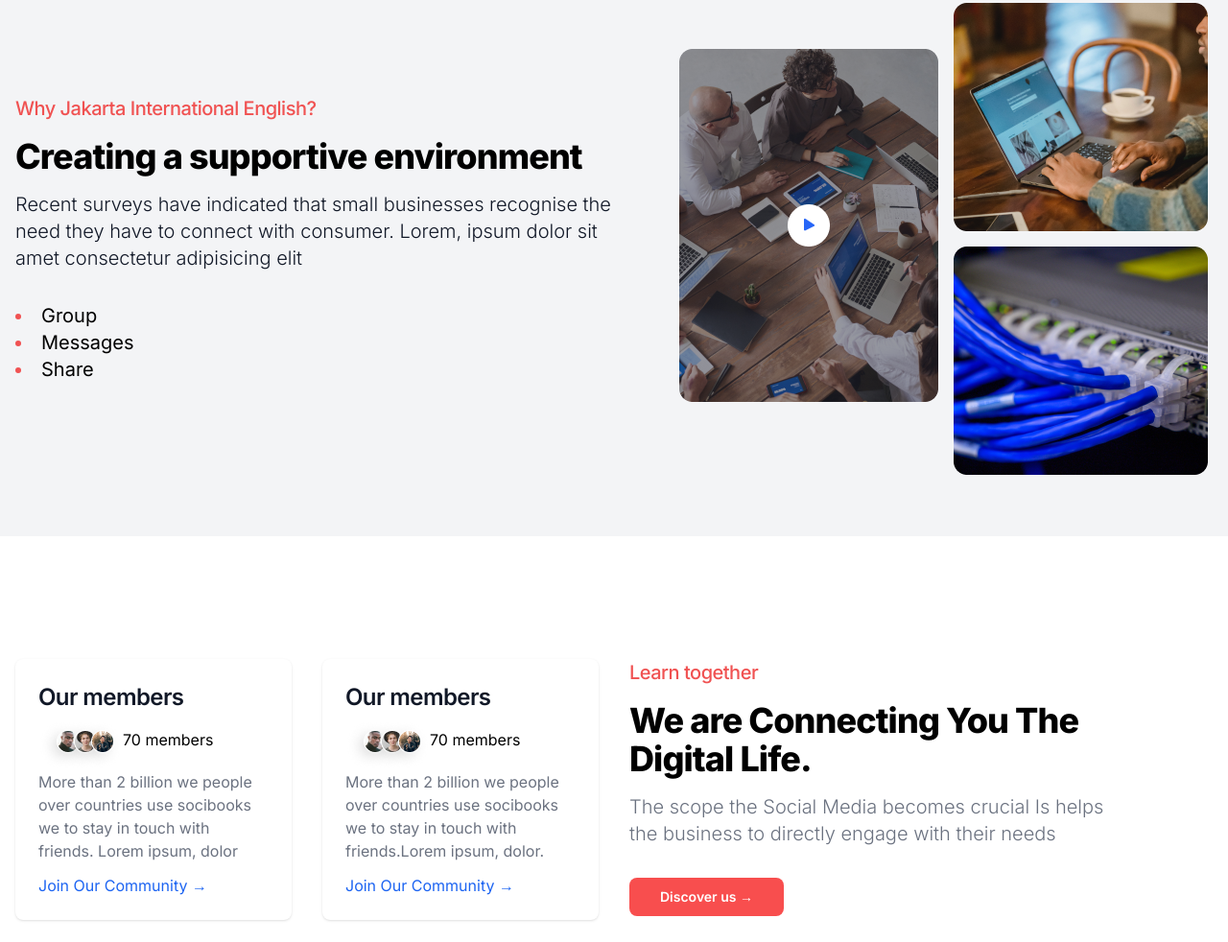
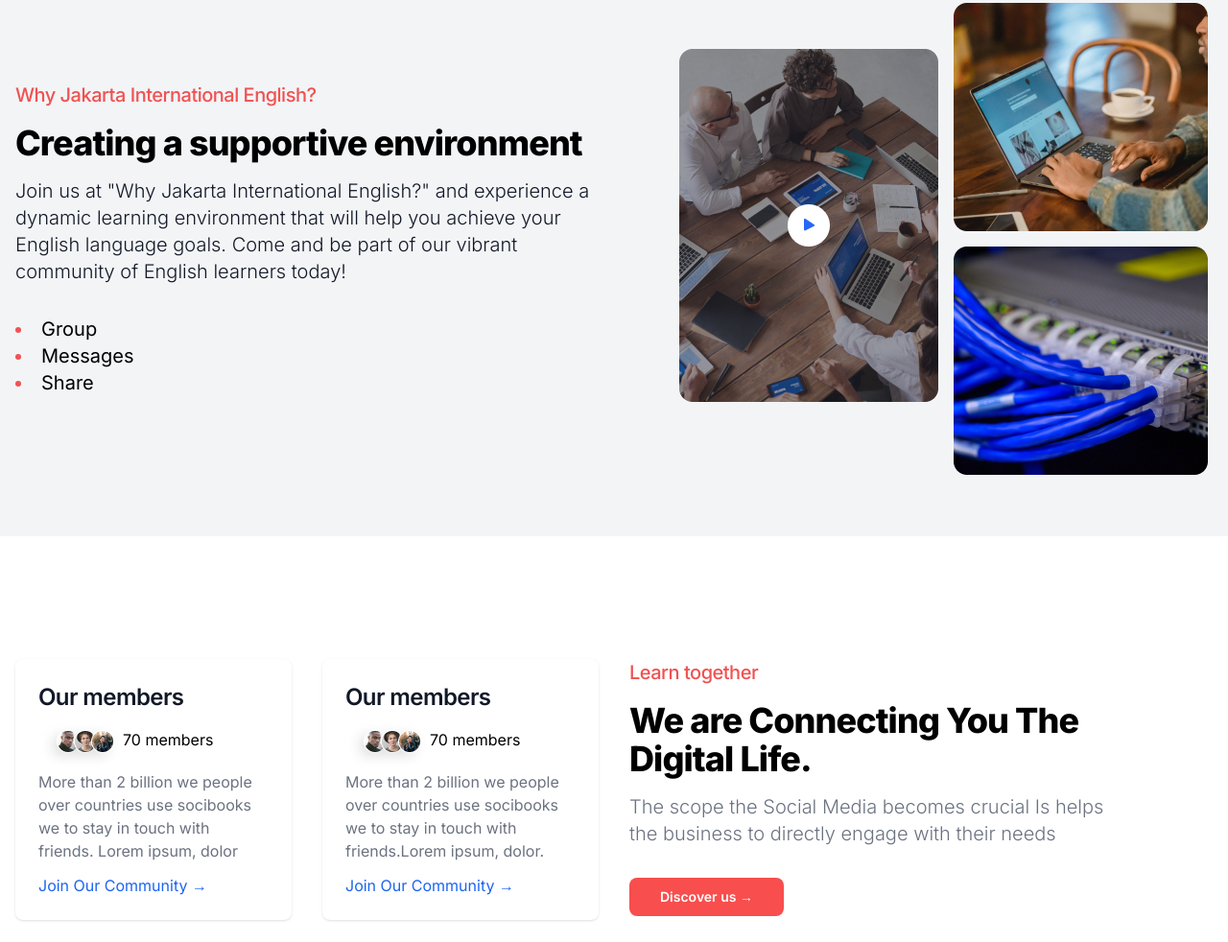
Before and after one commit to AnandaArya/jie-landing-page, a website: page index.html in a window 1280 px wide. Shown: the part 903-1885 px from the top of the page at 96% size. Drawn offline with nearby package versions, Linux system fonts and the light colour scheme.

Commit message:
Decsriptions change

```diff
--- a/index.html
+++ b/index.html
@@ -173,7 +173,7 @@
       <div class="mr-auto place-self-center lg:col-span-6">
         <h3 class="max-w-2xl mb-4 text-red-500 text-xl font-medium leading-none tracking-tight md:text-xl">Why Jakarta International English?</h3>
         <h1 class="max-w-2xl mb-4 text-xl font-extrabold leading-none tracking-tight md:text-4xl dark:text-white">Creating a supportive environment</h1>
-        <p class="max-w-2xl mb-6 font-light text-gray-900 lg:mb-8 md:text-lg lg:text-xl dark:text-gray-400">Recent surveys have indicated that small businesses recognise the need they have to connect with consumer. Lorem, ipsum dolor sit amet consectetur adipisicing elit</p>
+        <p class="max-w-2xl mb-6 font-light text-gray-900 lg:mb-8 md:text-lg lg:text-xl dark:text-gray-400">Join us at "Why Jakarta International English?" and experience a dynamic learning environment that will help you achieve your English language goals. Come and be part of our vibrant community of English learners today!</p>
         <ul class="list-inside list-disc marker:text-red-500 text-xl font-normal">
           <li>Group</li>
           <li>Messages</li>
```
